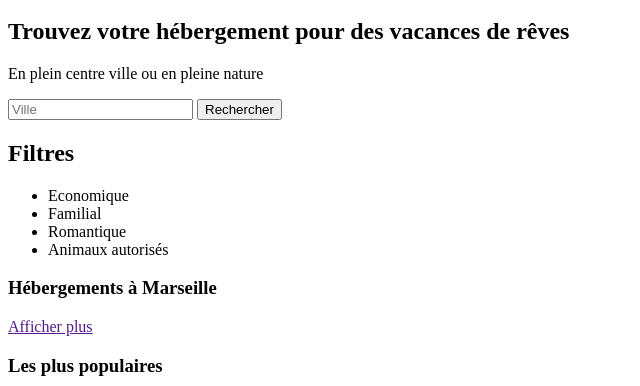
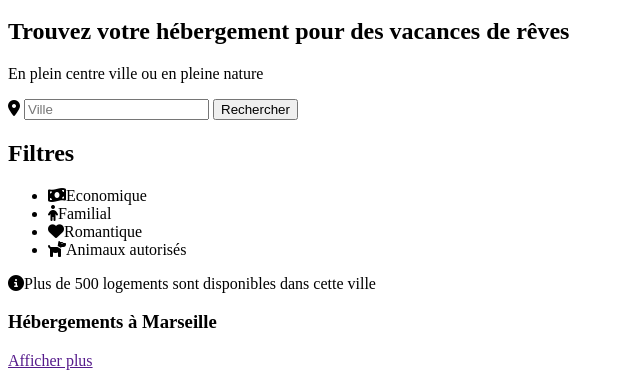
Before and after one commit to Mrkz92/MarekZaorski_2_30032021, a plain HTML site: page index.html in a window 1280 px wide. Shown: the part 48-434 px from the top of the page, without its empty margins (0-640 px from the left). Drawn offline with Linux system fonts and the light colour scheme.

Commit message:
Ajout des icônes

```diff
--- a/index.html
+++ b/index.html
@@ -3,6 +3,7 @@
 <head>
     <title>Reservia</title>
     <link rel="stylesheet" type="text/css" href="styles.css">
+    <script src="https://kit.fontawesome.com/0fe66b737d.js" crossorigin="anonymous"></script>
 </head>
 
 <body>
@@ -21,16 +22,18 @@
     <h1>Trouvez votre hébergement pour des vacances de rêves</h1>
         <p>En plein centre ville ou en pleine nature</p>
     <form id="recherche">
+        <i class="fas fa-map-marker-alt"></i>
         <input type="text" placeholder="Ville">
         <button>Rechercher</button>
     </form>
     <h2>Filtres</h2>
         <ul>
-            <li>Economique</li>
-            <li>Familial</li>
-            <li>Romantique</li>
-            <li>Animaux autorisés</li>
+            <li><i class="fas fa-money-bill-wave"></i>Economique</li>
+            <li><i class="fas fa-child"></i>Familial</li>
+            <li><i class="fas fa-heart"></i>Romantique</li>
+            <li><i class="fas fa-dog"></i>Animaux autorisés</li>
         </ul>
+        <p><i class="fas fa-info-circle"></i>Plus de 500 logements sont disponibles dans cette ville</p>
 </section>
 
 <section class="hébergements">
```
